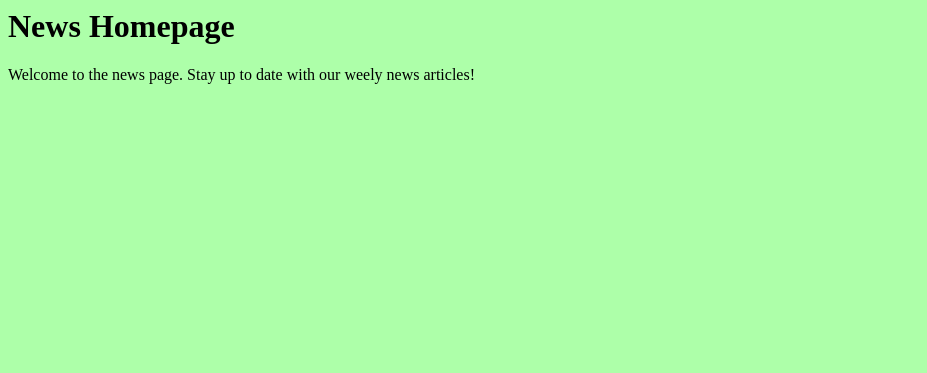
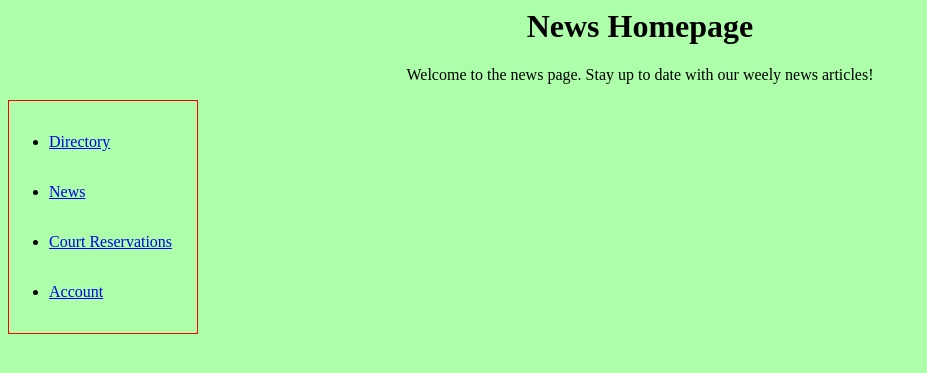
Before and after one commit to avasdowney/wigeon_tennis_club, a Django app: page /news/ in a window 1280 px wide. Shown: the top 373 px of the page, without its empty margins (0-927 px from the left). Run offline with Django 4.2, Linux system fonts and the light colour scheme.

Commit message:
Added navigation bar

```diff
--- a/news/static/news/styles.css
+++ b/news/static/news/styles.css
@@ -8,3 +8,13 @@ input[type=text], input[type=email], textarea {
 body {
     background-color: #adffa9;
 }
+
+.main {
+    text-align: center;
+}
+
+.nav {
+    line-height: 50px;
+    margin-right: 85%;
+    border: 1px solid red;
+}
--- a/news/templates/news/news_home.html
+++ b/news/templates/news/news_home.html
@@ -1,12 +1,21 @@
 {% load static %}
 {% load custom_tags %}
 <link rel="stylesheet" type="text/css" href="{% static 'news/styles.css' %}">
-
+<div class="main">
     <h1> News Homepage </h1>
     <p>Welcome to the news page. Stay up to date with our weely news articles!</p>
-
     <!-- Make only admin able to see add news button. Code also added to project/settings.py
     and news/templatetags/custom_tags.py to work. -->
     {% if request.user|has_group:"admin" %}
         <button onclick="location.href='/add_news/'">Add News Story</button>
     {% endif %}
+</div>
+
+<div class="nav">
+    <ul>
+        <li><a href="/members/">Directory</a></li>
+        <li><a href="/news/">News</a></li>
+        <li><a href="/courts/">Court Reservations</a></li>
+        <li><a href="/members/">Account</a></li>
+      </ul>
+</div>
```
Also changed, not shown: db.sqlite3 (deleted). Lines whose indentation alone changed are shown as unchanged.
